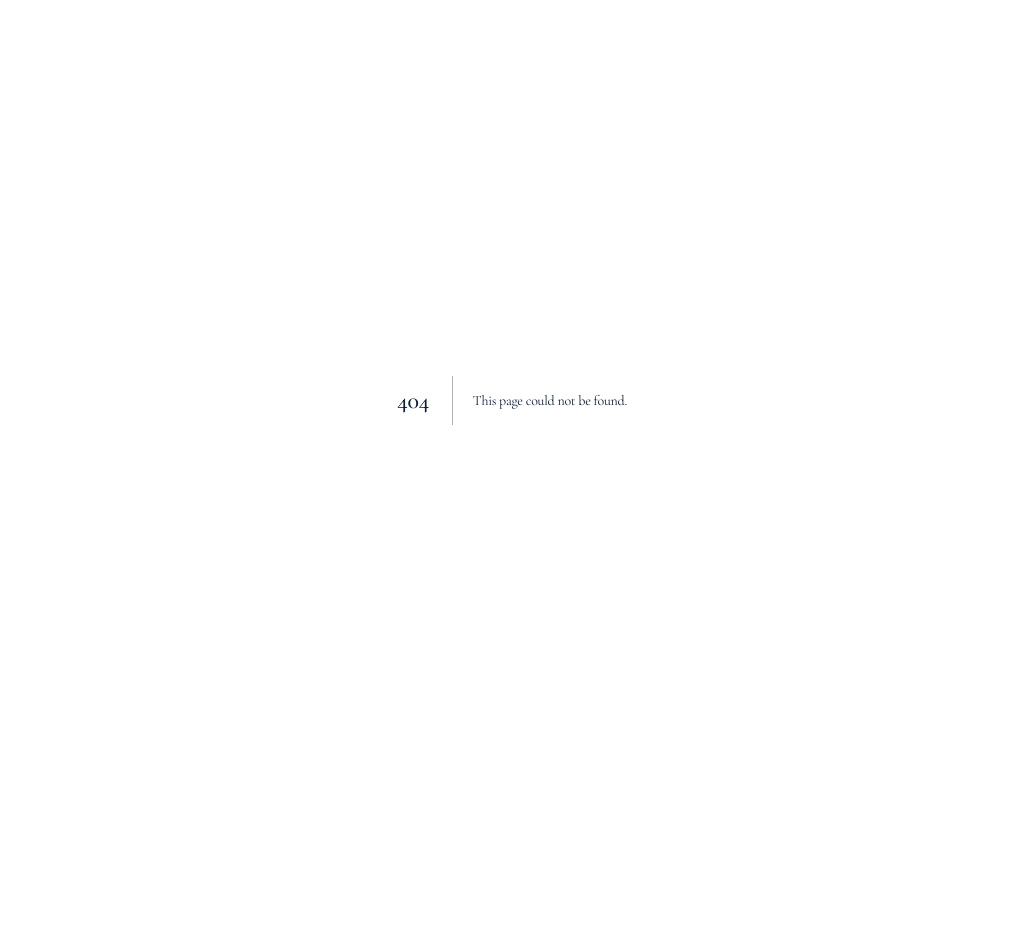
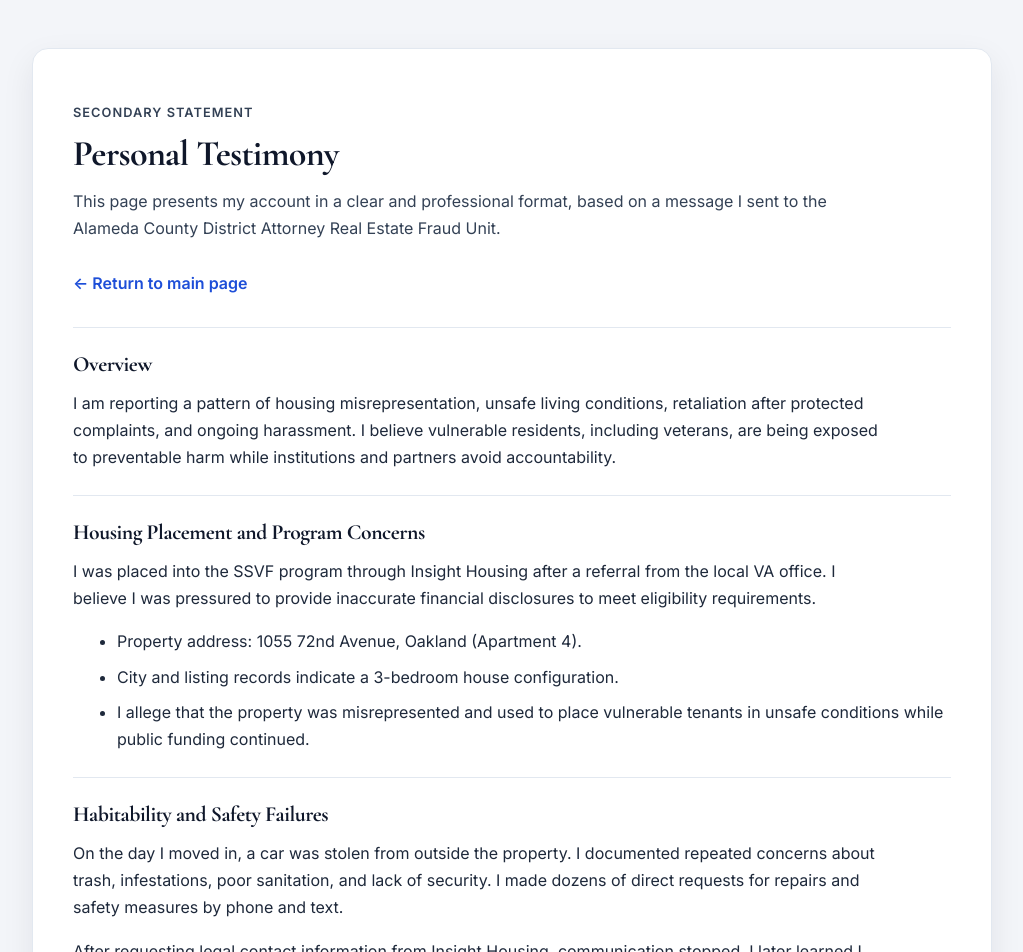
Before and after one commit to Fused-Gaming/swords2silenced, a Next.js app in the folder apps/web/: page /testimony in a window 1280 px wide. Before the commit this address had no page. Shown: the top 952 px of the page, without its empty margins (128-1151 px from the left). Before the commit the page ends 800 px from the top, so only its background shows below. Built offline with nearby package versions, Linux system fonts and the light colour scheme.

Commit message:
Add professional personal testimony secondary page

```diff
--- a/apps/web/src/pages/index.tsx
+++ b/apps/web/src/pages/index.tsx
@@ -22,6 +22,7 @@ export default function Home() {
             <a href="#about">About</a>
             <a href="#features">Features</a>
             <a href="#contact">Contact</a>
+            <a href="/testimony">Testimony</a>
           </nav>
         </header>
 
@@ -29,7 +30,7 @@ export default function Home() {
           <section className={styles.hero}>
             <h2>Transform Your Message</h2>
             <p>Empower your voice. Make an impact. Join the movement.</p>
-            <button className={styles.cta}>Get Started</button>
+            <a className={styles.cta} href="/testimony">Read Personal Testimony</a>
           </section>
 
           <section id="features" className={styles.features}>
@@ -65,6 +66,7 @@ export default function Home() {
             <a href="/privacy">Privacy Policy</a>
             <a href="/terms">Terms of Service</a>
             <a href="#contact">Contact</a>
+            <a href="/testimony">Testimony</a>
           </div>
         </footer>
       </div>
--- /dev/null
+++ b/apps/web/src/pages/testimony.tsx
@@ -0,0 +1,124 @@
+import Head from 'next/head';
+import Link from 'next/link';
+import styles from '../styles/Testimony.module.css';
+
+export default function TestimonyPage() {
+  return (
+    <>
+      <Head>
+        <title>Personal Testimony | Swords to Silenced</title>
+        <meta
+          name="description"
+          content="A structured personal testimony documenting housing instability, safety concerns, and requests for accountability."
+        />
+      </Head>
+
+      <main className={styles.page}>
+        <div className={styles.container}>
+          <header className={styles.header}>
+            <p className={styles.kicker}>Secondary Statement</p>
+            <h1>Personal Testimony</h1>
+            <p>
+              This page presents my account in a clear and professional format, based on a message I sent to the Alameda County
+              District Attorney Real Estate Fraud Unit.
+            </p>
+            <Link className={styles.backLink} href="/">
+              ← Return to main page
+            </Link>
+          </header>
+
+          <section className={styles.section}>
+            <h2>Overview</h2>
+            <p>
+              I am reporting a pattern of housing misrepresentation, unsafe living conditions, retaliation after protected complaints,
+              and ongoing harassment. I believe vulnerable residents, including veterans, are being exposed to preventable harm while
+              institutions and partners avoid accountability.
+            </p>
+          </section>
+
+          <section className={styles.section}>
+            <h2>Housing Placement and Program Concerns</h2>
+            <p>
+              I was placed into the SSVF program through Insight Housing after a referral from the local VA office. I believe I was
+              pressured to provide inaccurate financial disclosures to meet eligibility requirements.
+            </p>
+            <ul>
+              <li>Property address: 1055 72nd Avenue, Oakland (Apartment 4).</li>
+              <li>City and listing records indicate a 3-bedroom house configuration.</li>
+              <li>
+                I allege that the property was misrepresented and used to place vulnerable tenants in unsafe conditions while public
+                funding continued.
+              </li>
+            </ul>
+          </section>
+
+          <section className={styles.section}>
+            <h2>Habitability and Safety Failures</h2>
+            <p>
+              On the day I moved in, a car was stolen from outside the property. I documented repeated concerns about trash,
+              infestations, poor sanitation, and lack of security. I made dozens of direct requests for repairs and safety measures by
+              phone and text.
+            </p>
+            <p>
+              After requesting legal contact information from Insight Housing, communication stopped. I later learned I had been
+              removed from the program without timely notice.
+            </p>
+          </section>
+
+          <section className={styles.section}>
+            <h2>Harassment, Policing, and Ongoing Risk</h2>
+            <p>
+              I have experienced sustained stalking and electronic harassment, including repeated threatening communications and
+              self-harm prompts directed at me. I contacted emergency services many times and attempted to preserve records through
+              text-based 911 reporting.
+            </p>
+            <p>
+              Despite these reports, I believe enforcement actions have been inconsistent, and I remain in a high-risk situation with
+              continuing threats.
+            </p>
+          </section>
+
+          <section className={styles.section}>
+            <h2>Retaliation and Care Access Concerns</h2>
+            <p>
+              I reported these issues through local and national channels, including the homeless veterans hotline. Shortly after those
+              actions, I was summoned and evicted, and I became homeless again by January 29.
+            </p>
+            <p>
+              I also raised concerns through my VA care network and chain of command. I allege retaliation, reduced access to care,
+              and harmful characterizations that were used to discredit me after I continued escalating complaints.
+            </p>
+          </section>
+
+          <section className={styles.section}>
+            <h2>Current Status and Request</h2>
+            <p>
+              A recent housing habitability complaint was sustained, and the property remains in violation. I am still vulnerable,
+              still facing persistent harassment, and still seeking immediate protective action.
+            </p>
+            <p>
+              I am requesting accountability for all parties involved, enforcement action where legally supported, and emergency steps
+              to prevent further harm to me and other vulnerable residents.
+            </p>
+          </section>
+
+          <section className={styles.section}>
+            <h2>Referenced Materials</h2>
+            <ul className={styles.linksList}>
+              <li><a href="https://drive.google.com/file/d/1l9K_JXz0Pjqac-x2JmJ0rZOg3LaGVGXX/view?usp=drivesdk">SSVF-related disclosure record</a></li>
+              <li><a href="https://www.zillow.com/b/1055-72nd-ave-oakland-ca-9hhKyN/">Zillow listing for 1055 72nd Ave</a></li>
+              <li><a href="https://youtu.be/maOeHw8h7MU?si=1yXpUdHn-ZZUkpuA">Video testimony reference</a></li>
+              <li><a href="https://cao-94612.s3.amazonaws.com/documents/Complete-Merged-Agenda-1-4-2021.pdf">Oakland agenda document</a></li>
+              <li><a href="https://eastbayexpress.com/corruption-probe-into-oaklands-code-enforcement-inspectors-widens-2-1/?fbclid=IwAR1_R4bjtHMxl8fiHQK9SYGU8TylL2bQTXTMBx5PCZRuKCzuAwUwx0ibLtU">East Bay Express investigation article</a></li>
+              <li><a href="https://drive.google.com/file/d/130LTQXOQV1kDhaEiOmTOu6tt9Y-Mone-/view?usp=drivesdk">National hotline complaint record</a></li>
+              <li><a href="https://drive.google.com/file/d/1I4boA9kyO_UbFw2tKy0_XKGch6x08Wjt/view?usp=drivesdk">Eviction document</a></li>
+              <li><a href="https://aca-prod.accela.com/OAKLAND/Cap/CapDetail.aspx?Module=Enforcement&TabName=Enforcement&capID1=26CAP&capID2=00000&capID3=08047&agencyCode=OAKLAND&IsToShowInspection=">City enforcement case details</a></li>
+              <li><a href="https://drive.google.com/file/d/19MEM8wlYwLUunVf9xUcePGli0Ya54iMc/view?usp=drivesdk">Hotline report from same-day incident</a></li>
+              <li><a href="https://drive.google.com/file/d/1slyBYzliK-F5jftKAS58kzvdOJcAImgh/view?usp=drivesdk">Community meeting cancellation record</a></li>
+            </ul>
+          </section>
+        </div>
+      </main>
+    </>
+  );
+}
--- a/apps/web/src/styles/Home.module.css
+++ b/apps/web/src/styles/Home.module.css
@@ -61,12 +61,14 @@
 }
 
 .cta {
+  display: inline-block;
   padding: 1rem 2.5rem;
   font-size: 1.1rem;
   background: white;
   color: #667eea;
   border-radius: 50px;
   font-weight: 700;
+  text-decoration: none;
   transition: transform 0.3s ease, box-shadow 0.3s ease;
   box-shadow: 0 4px 15px rgba(0, 0, 0, 0.2);
 }
--- /dev/null
+++ b/apps/web/src/styles/Testimony.module.css
@@ -0,0 +1,89 @@
+.page {
+  min-height: 100vh;
+  background: #f3f5f9;
+  padding: 3rem 1.5rem;
+}
+
+.container {
+  max-width: 960px;
+  margin: 0 auto;
+  background: #ffffff;
+  border: 1px solid #e2e8f0;
+  border-radius: 16px;
+  padding: 2.5rem;
+  box-shadow: 0 12px 32px rgba(15, 23, 42, 0.08);
+}
+
+.header {
+  margin-bottom: 2rem;
+}
+
+.kicker {
+  font-size: 0.8rem;
+  letter-spacing: 0.08em;
+  text-transform: uppercase;
+  color: #64748b;
+  margin-bottom: 0.5rem;
+  font-weight: 600;
+}
+
+.header h1 {
+  margin: 0;
+  color: #0f172a;
+  font-size: 2.25rem;
+}
+
+.header p {
+  margin-top: 0.8rem;
+  color: #334155;
+  line-height: 1.7;
+}
+
+.backLink {
+  display: inline-block;
+  margin-top: 0.8rem;
+  font-weight: 600;
+  color: #1d4ed8;
+}
+
+.section {
+  border-top: 1px solid #e2e8f0;
+  padding-top: 1.5rem;
+  margin-top: 1.5rem;
+}
+
+.section h2 {
+  color: #0f172a;
+  margin: 0 0 0.75rem;
+  font-size: 1.35rem;
+}
+
+.section p,
+.section li {
+  color: #1e293b;
+  line-height: 1.7;
+}
+
+.section ul {
+  margin-top: 0.5rem;
+  padding-left: 1.25rem;
+}
+
+.linksList li {
+  margin-bottom: 0.55rem;
+}
+
+.linksList a {
+  color: #0f3ca8;
+  word-break: break-word;
+}
+
+@media (max-width: 768px) {
+  .container {
+    padding: 1.5rem;
+  }
+
+  .header h1 {
+    font-size: 1.75rem;
+  }
+}
```
